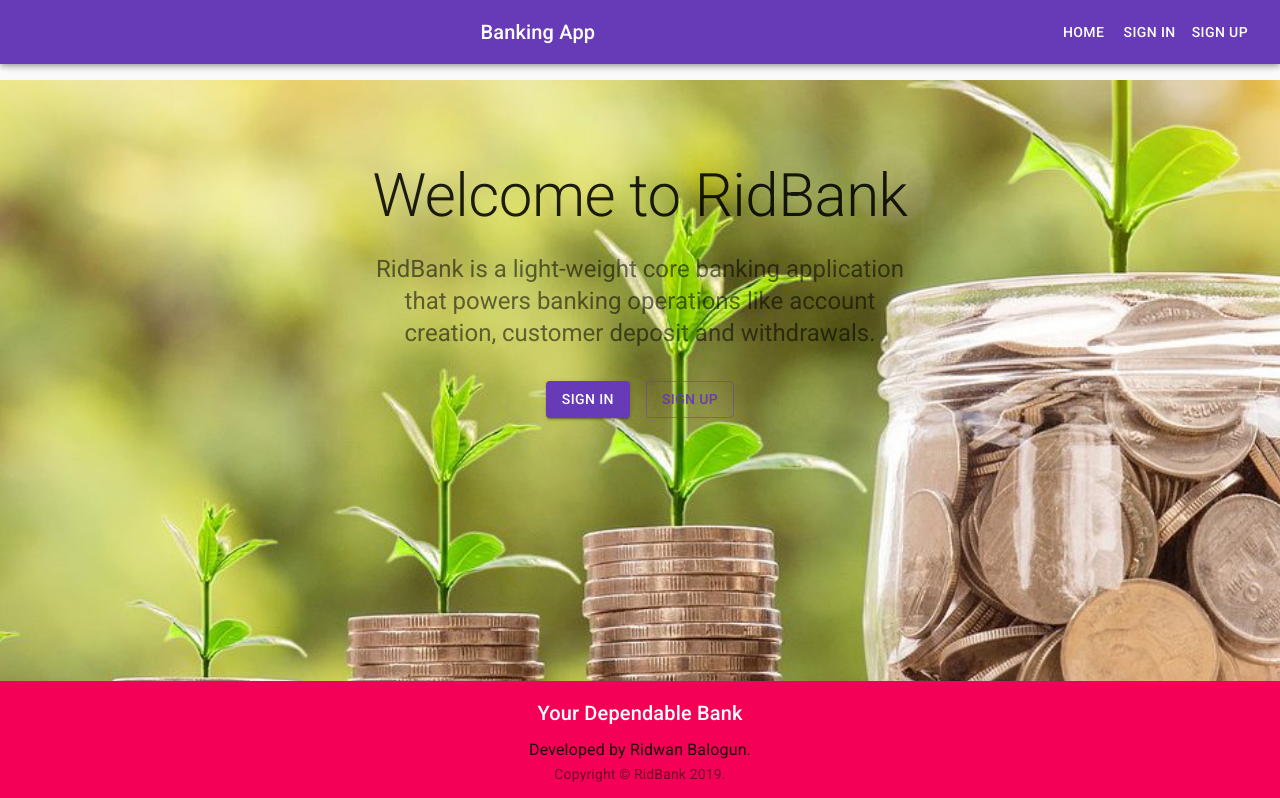
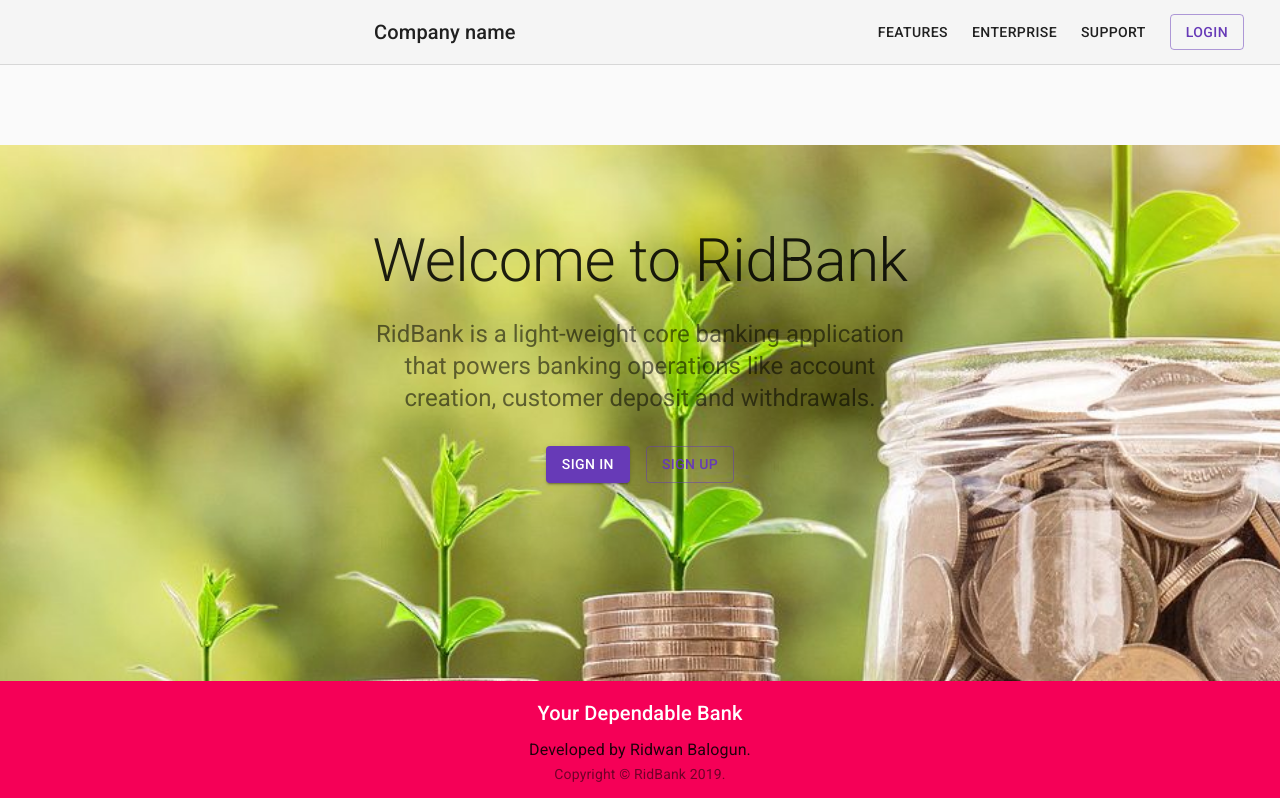
Before and after one commit to ridbay/Banka-React, a React (Create React App) app: page / in a window 1280 px wide. Shown: the top 798 px of the page. Built offline with nearby package versions, Linux system fonts and the light colour scheme; the HTML template or start-up script is replaced by a standard one.

Commit message:
Dashboard page added

```diff
--- a/src/App.js
+++ b/src/App.js
@@ -4,6 +4,7 @@ import Home from './pages/Home';
 import SignIn from './pages/SignIn';
 import SignUp from './pages/SignUp';
 import NavBar from './components/NavBar';
+import Header from './components/Header';
 import Footer from './components/Footer';
 import Dashboard from './pages/Dashboard';
 
@@ -39,7 +40,8 @@ function App() {
     <ThemeProvider theme={theme}>
       <div className='App'>
         <CssBaseline />
-        <NavBar />
+        {/* <NavBar /> */}
+        <Header />
         <Router>
           <div className='container'>
             <Switch>
```
Also changed, not shown: src/components/Header.jsx (+3 -9 lines).
